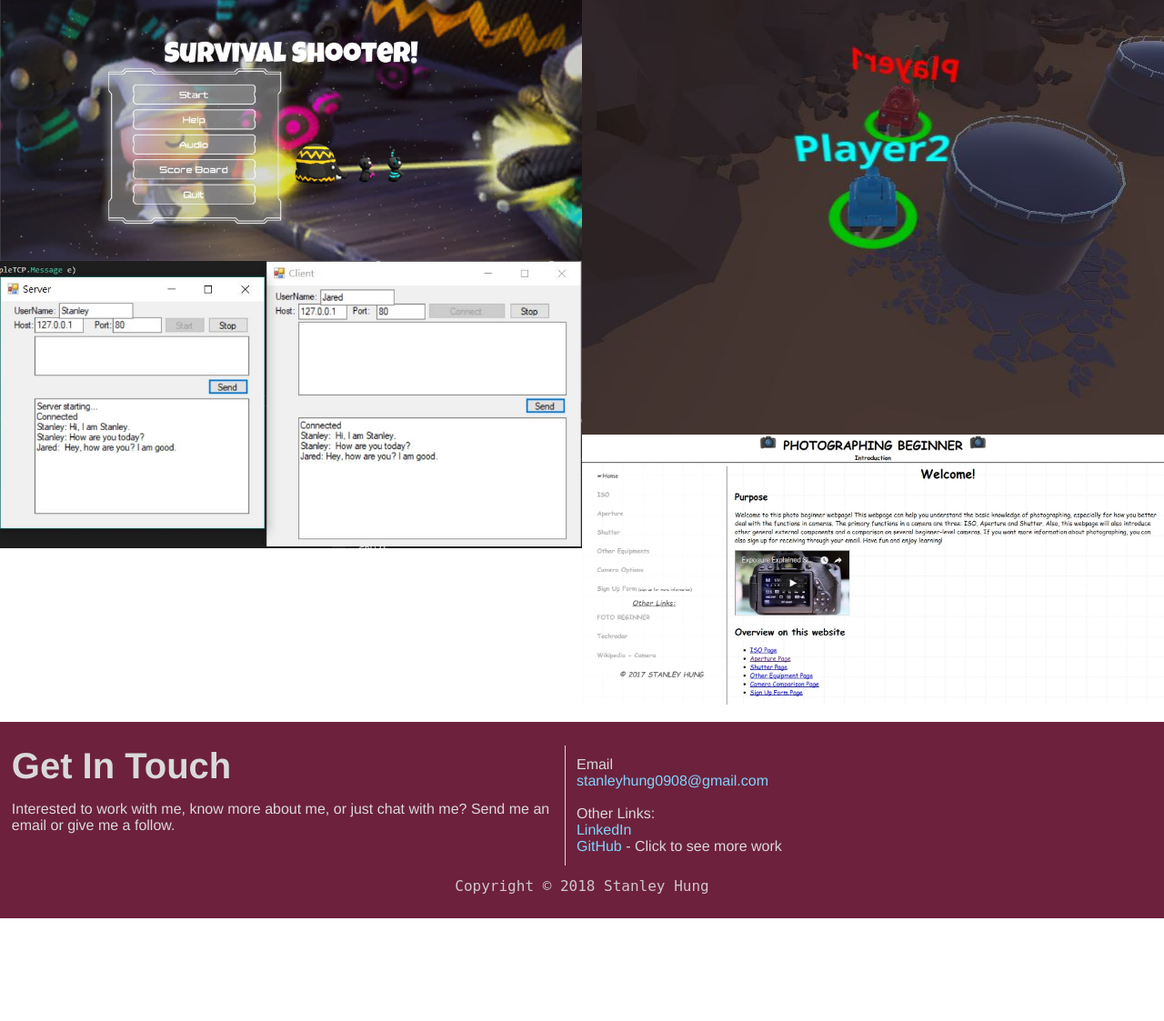
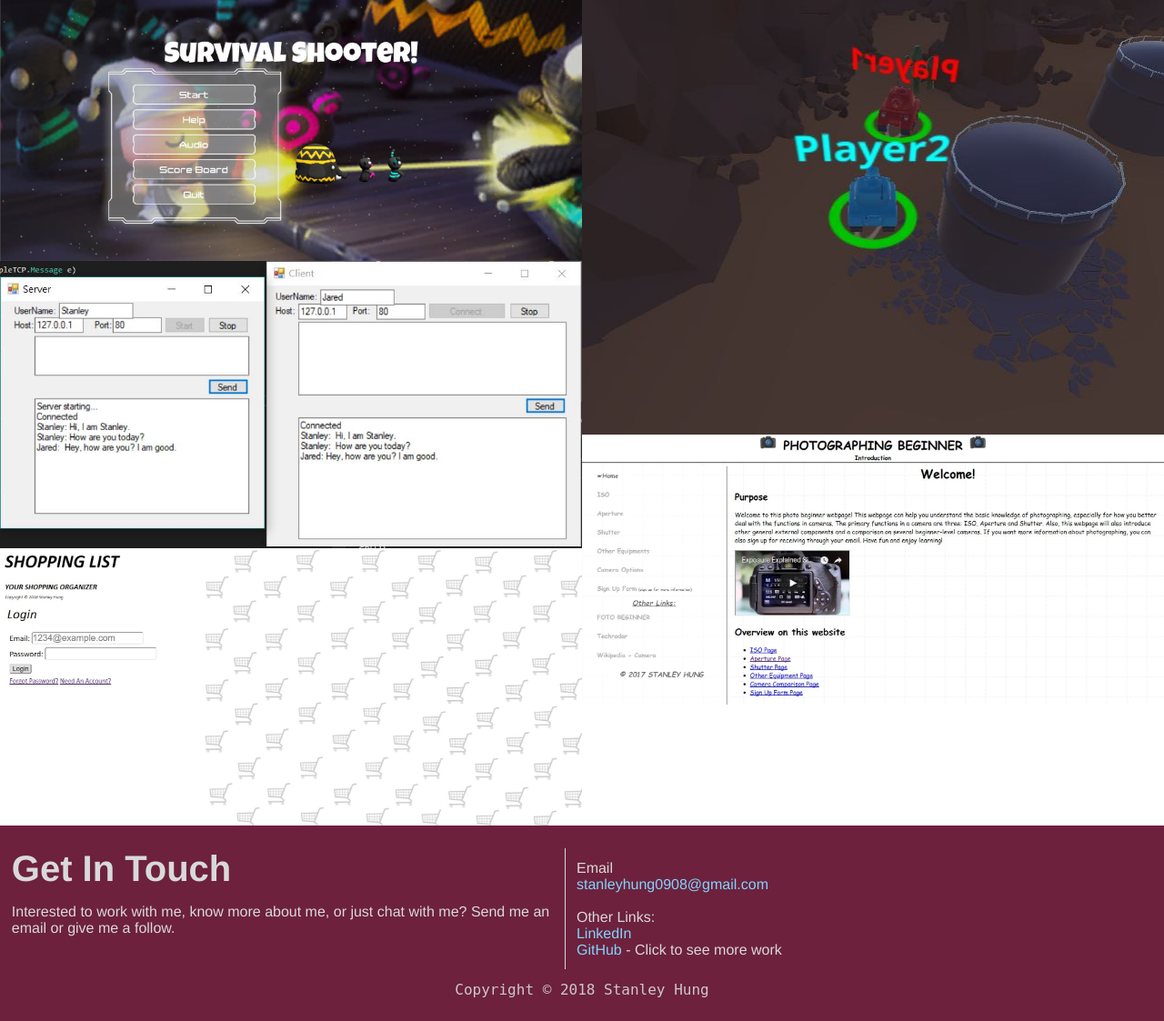
Before and after one commit to StanY098/StanY098.github.io, a PHP site: page / in a window 1280 px wide. Shown: the part 1044-2167 px from the top of the page at 91% size. Before the commit the page ends 2054 px from the top, so only its background shows below. Run offline with PHP 8.4, Linux system fonts and the light colour scheme; some libraries are stand-ins or nearby versions.

Commit message:
First Commit

```diff
--- a/index.html
+++ b/index.html
@@ -112,7 +112,20 @@
                     </div>
                 </a>
             </div>
-            <div class="clear">&nbsp;</div>
+            <div class="left" id="project5">
+                <a href="https://dastan.is3.byuh.edu/shoppinglist/">
+                    <img src="Shopping_List_Website.JPG" alt="shoppinglist_web" id="project5_pic" />
+                    <div id="project5_text">
+                        <div id="project5_title">
+                            Shopping List - Your Personal Organizer
+                        </div>
+                        <div id="project5_description">
+                            COMING SOON!!!
+                        </div>
+                    </div>
+                </a>
+            </div>
+            <div class="clear"></div>
         </div>
         <div id="footer-wrapper">
             <div id="contact_more" name="contact_more">
--- a/main.css
+++ b/main.css
@@ -160,8 +160,7 @@ nav a {
 }
 
 .clear {
-    clear: left;
-    clear: right;
+    clear: both;
 }
 
 #project1, #project2, #project3, #project4, #project5, #project6 {
```
Also changed, not shown: Shopping_List_Website.JPG (added).
